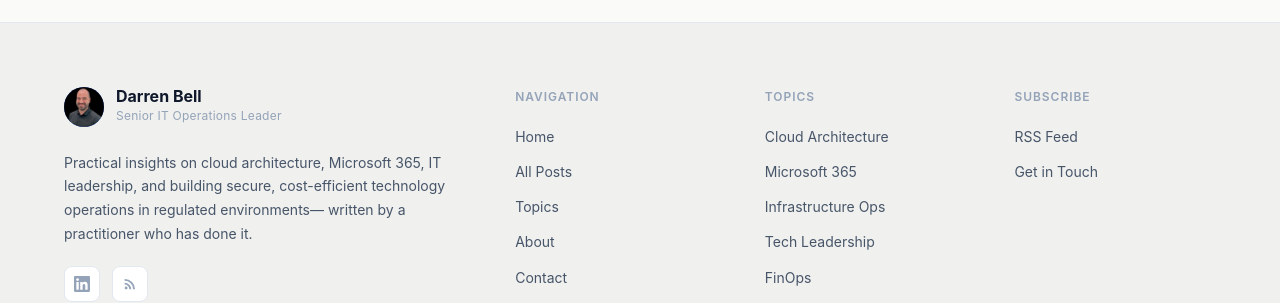
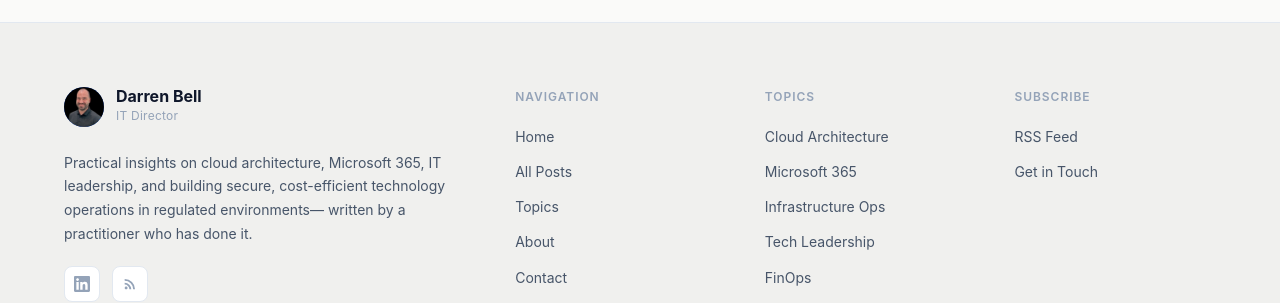
Before and after one commit to darrenbell09/DB_Blog, a Jekyll site: the page built from contact.html, in a window 1280 px wide and 1334 px high. Shown: the part 804-1107 px from the top of the window. Built offline with Jekyll 4.4.1, drawn with Linux system fonts in a browser that asks for light colours.

Commit message:
Update job title to IT Director across site chrome (2/2)
Footer brand role and Contact page meta description.

```diff
--- a/_includes/footer.html
+++ b/_includes/footer.html
@@ -10,7 +10,7 @@
           </div>
           <div class="nav-brand__text">
             <span class="nav-brand__name">{{ site.author.name }}</span>
-            <span class="nav-brand__role">Senior IT Operations Leader</span>
+            <span class="nav-brand__role">IT Director</span>
           </div>
         </a>
         <p>{{ site.description }}</p>
--- a/contact.html
+++ b/contact.html
@@ -1,7 +1,7 @@
 ---
 layout: default
 title: "Contact"
-description: "Get in touch with Darren Bell — Senior IT Operations Leader."
+description: "Get in touch with Darren Bell — IT Director."
 permalink: /contact/
 ---
 
```
